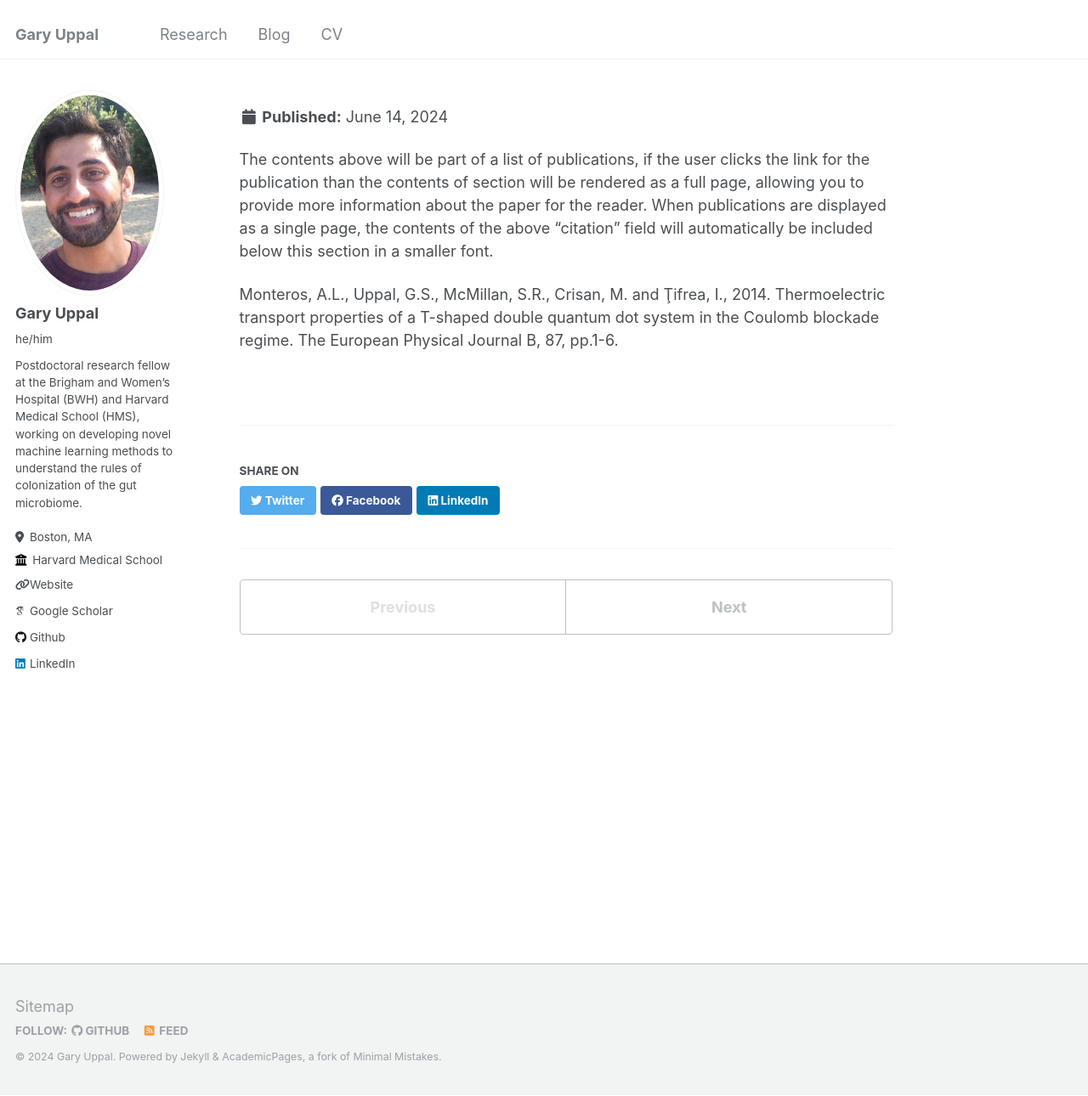
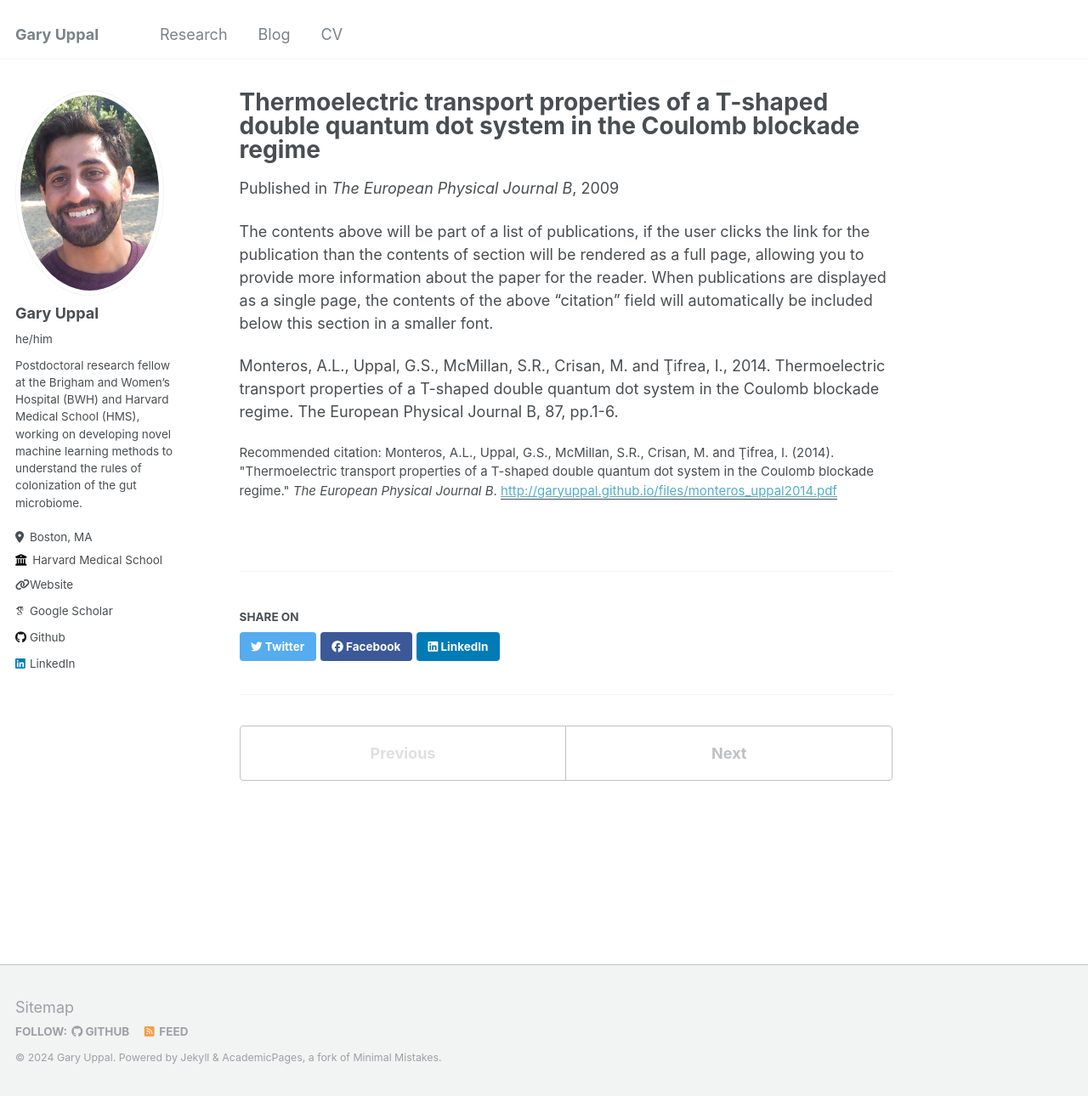
Before and after one commit to garyuppal/garyuppal.github.io, a Jekyll site: the page built from _publications/2009-10-01-paper-title-number-1.md, in a window 1280 px wide and 1290 px high. Shown: the whole window at 85% size. Built offline with Jekyll 4.4.1, drawn with Linux system fonts in a browser that asks for light colours; some web fonts are replaced.

Commit message:
update publications

```diff
--- a/_publications/2010-10-01-paper-title-number-2.md
+++ b/_publications/2010-10-01-paper-title-number-2.md
@@ -1,5 +1,5 @@
 ---
-title: "Paper Title Number 2"
+title: "Thermoelectric transport properties of a T-shaped double quantum dot system in the Coulomb blockade regime"
 collection: publications
 permalink: /publication/2010-10-01-paper-title-number-2
 excerpt: 'This paper is about the number 2. The number 3 is left for future work.'
```
Also changed, not shown: _publications/2009-10-01-paper-title-number-1.md (+1 -1 lines).
